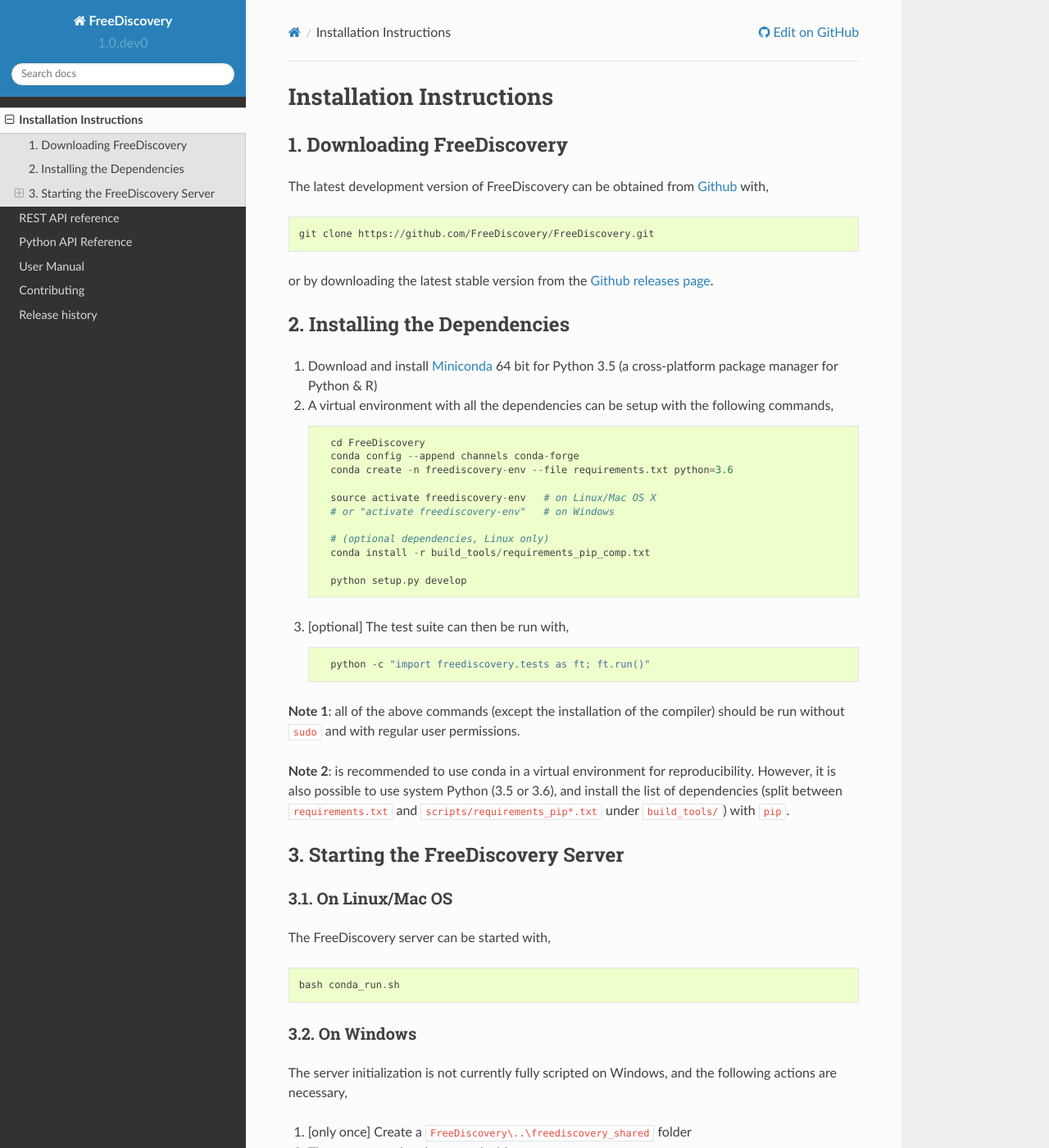
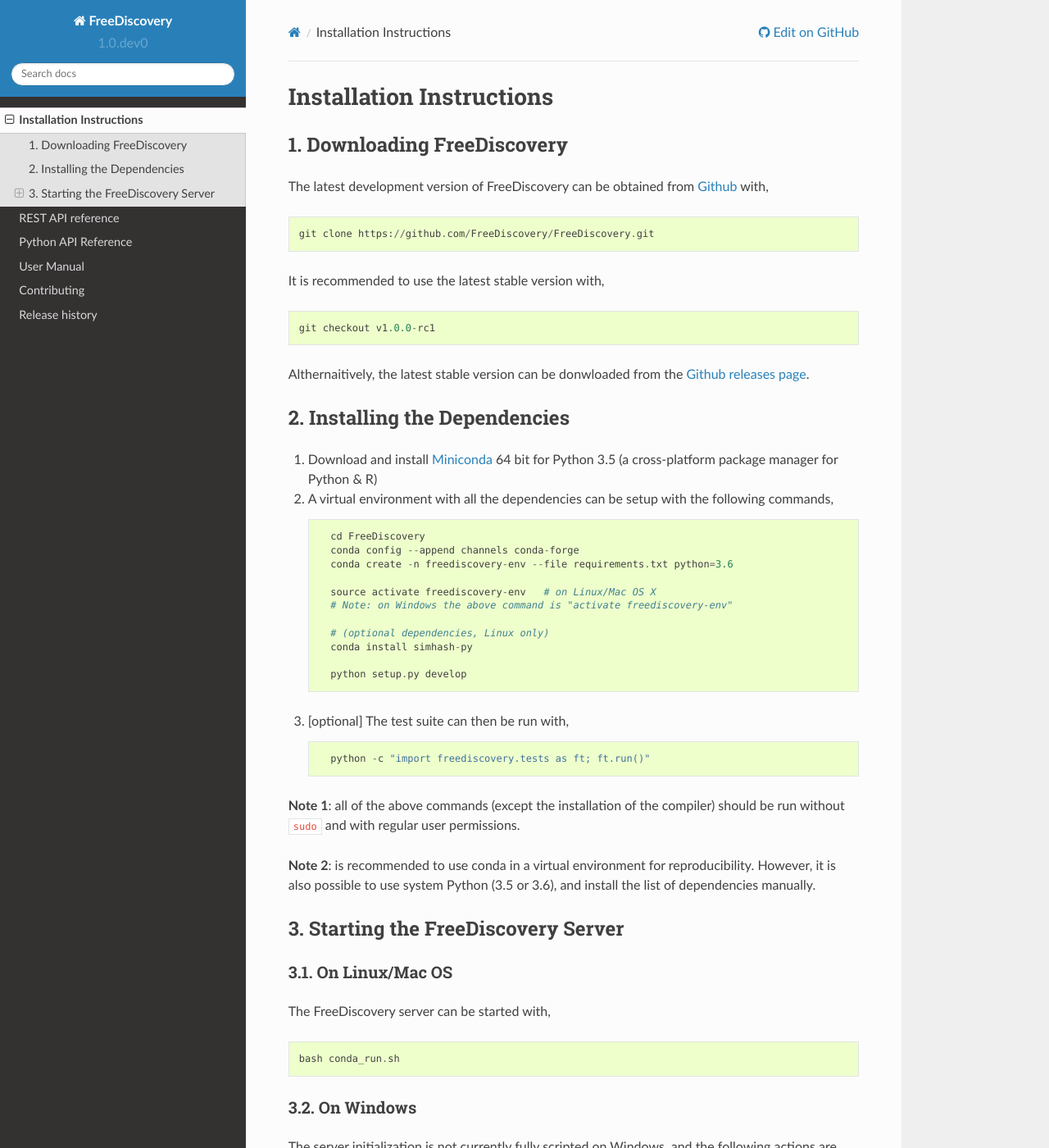
Before and after one commit to FreeDiscovery/FreeDiscovery, a Sphinx documentation site: the page built from doc/installation_instructions.md, in a window 1280 px wide and 1400 px high. Shown: the whole window at 82% size. Built offline with Sphinx 7.4.7 and the Read the Docs theme 2.0.0, drawn with Linux system fonts in a browser that asks for light colours; pages that are not in the unit, such as notebooks, are missing from menus.

Commit message:
MNT update installation instructions

```diff
--- a/doc/installation_instructions.md
+++ b/doc/installation_instructions.md
@@ -7,7 +7,11 @@
 
     git clone https://github.com/FreeDiscovery/FreeDiscovery.git
 
-or by downloading the latest stable version from the [Github releases page](https://github.com/FreeDiscovery/FreeDiscovery/releases).
+It is recommended to use the latest stable version with,
+
+    git checkout v1.0.0-rc1
+
+Althernaitively, the latest stable version can be donwloaded from the [Github releases page](https://github.com/FreeDiscovery/FreeDiscovery/releases).
 
 
 ## 2. Installing the Dependencies
@@ -21,10 +25,10 @@
           conda create -n freediscovery-env --file requirements.txt python=3.6
 
           source activate freediscovery-env   # on Linux/Mac OS X
-          # or "activate freediscovery-env"   # on Windows
+          # Note: on Windows the above command is "activate freediscovery-env"
 
           # (optional dependencies, Linux only)
-          conda install -r build_tools/requirements_pip_comp.txt
+          conda install simhash-py
 
           python setup.py develop
 
@@ -35,7 +39,7 @@
 
 **Note 1**: all of the above commands (except the installation of the compiler) should be run without `sudo` and with regular user permissions.
 
-**Note 2**: is recommended to use conda in a virtual environment for reproducibility. However, it is also possible to use system Python (3.5 or 3.6), and install the list of dependencies (split between `requirements.txt` and `scripts/requirements_pip*.txt` under `build_tools/`) with `pip`.
+**Note 2**: is recommended to use conda in a virtual environment for reproducibility. However, it is also possible to use system Python (3.5 or 3.6), and install the list of dependencies manually.
 
 
 
```
Also changed, not shown: requirements.txt (+3 -4 lines), .travis.yml, 4 other files.
